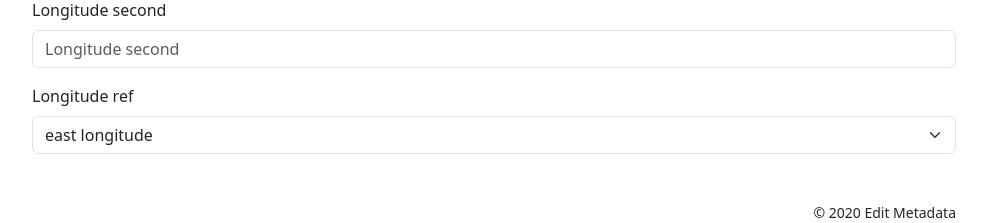
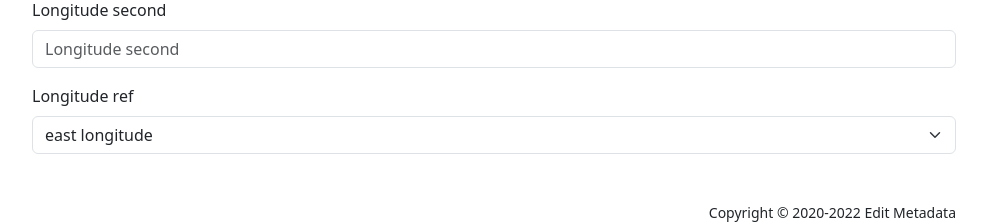
Before and after one commit to andreibaliyevich/EditMetadata, a Django app: page / in a window 1280 px wide. Shown: the part 863-1086 px from the top of the page, without its empty margins (146-1133 px from the left). Run offline with Django 3.2, Linux system fonts and the light colour scheme; some libraries are stand-ins or nearby versions.

Commit message:
Update base.html

```diff
--- a/src/templates/base.html
+++ b/src/templates/base.html
@@ -23,7 +23,7 @@
   {% block content %}{% endblock content %}
 
   <footer class="px-md-5 mx-md-5 mt-5">
-    <small class="float-end">&copy; 2020 Edit Metadata</small>
+    <small class="float-end">Copyright &copy; 2020-{% now "Y" %} Edit Metadata</small>
   </footer>
 </body>
 </html>
```
